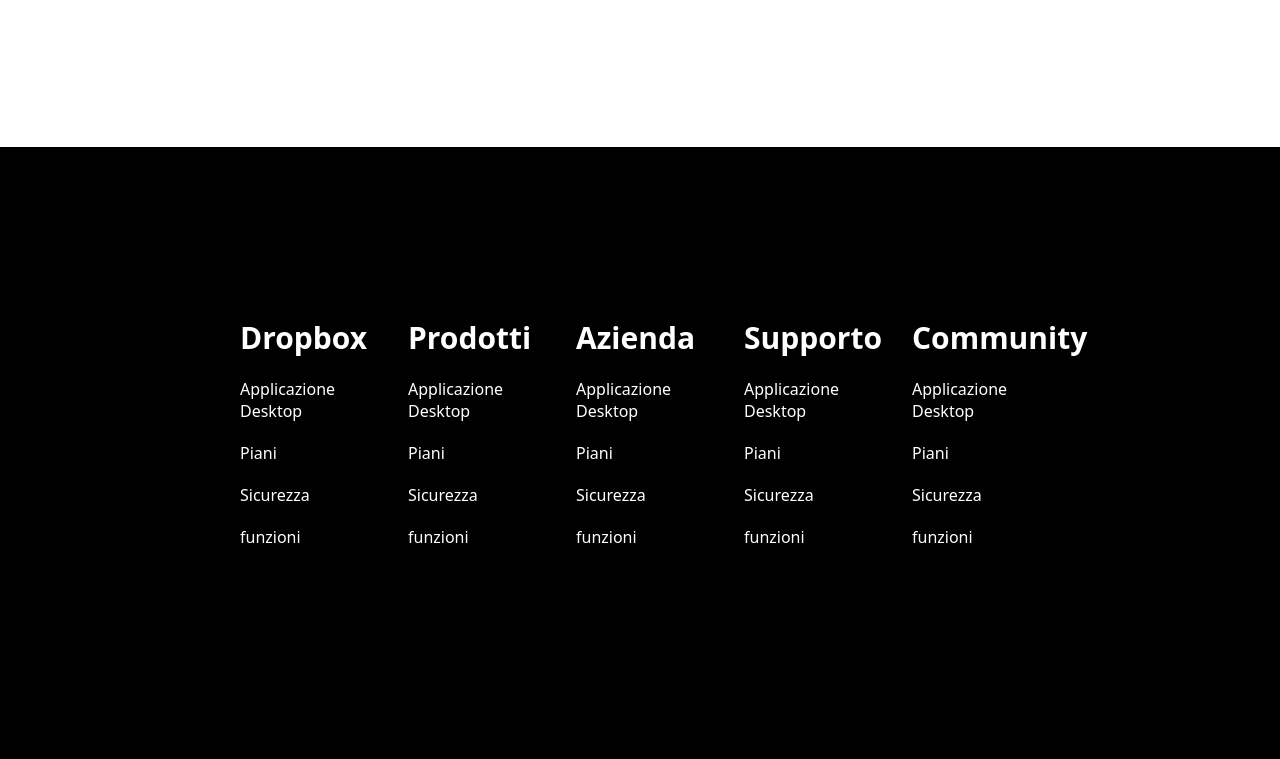
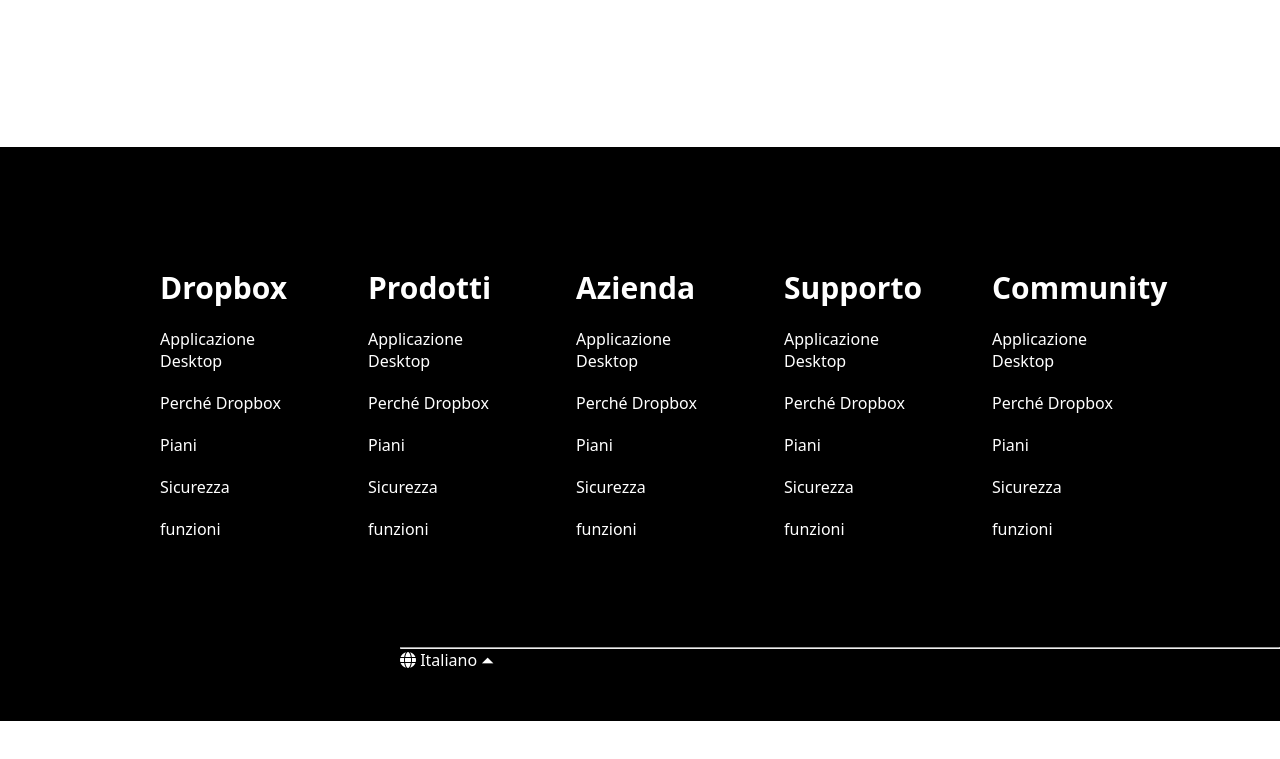
Before and after one commit to Luca-Belardinelli/htmlcss-dropbox, a plain HTML site: page index.html in a window 1280 px wide. Shown: the part 5401-6160 px from the top of the page. After the commit the page ends 6122 px from the top, so only its background shows below. Drawn offline with Linux system fonts and the light colour scheme.

Commit message:
[footer]

```diff
--- a/index.html
+++ b/index.html
@@ -375,6 +375,7 @@
             <ul>
                 <li>Dropbox</li>
                 <li>Applicazione Desktop</li>
+                <li>Perché Dropbox</li>
                 <li>Piani</li>
                 <li>Sicurezza</li>
                 <li>funzioni</li>
@@ -384,6 +385,7 @@
             <ul>
                 <li>Prodotti</li>
                 <li>Applicazione Desktop</li>
+                <li>Perché Dropbox</li>
                 <li>Piani</li>
                 <li>Sicurezza</li>
                 <li>funzioni</li>
@@ -393,6 +395,7 @@
             <ul>
                 <li>Azienda</li>
                 <li>Applicazione Desktop</li>
+                <li>Perché Dropbox</li>
                 <li>Piani</li>
                 <li>Sicurezza</li>
                 <li>funzioni</li>
@@ -402,6 +405,7 @@
             <ul>
                 <li>Supporto</li>
                 <li>Applicazione Desktop</li>
+                <li>Perché Dropbox</li>
                 <li>Piani</li>
                 <li>Sicurezza</li>
                 <li>funzioni</li>
@@ -411,6 +415,7 @@
             <ul>
                 <li>Community</li>
                 <li>Applicazione Desktop</li>
+                <li>Perché Dropbox</li>
                 <li>Piani</li>
                 <li>Sicurezza</li>
                 <li>funzioni</li>
--- a/repo/css/style.css
+++ b/repo/css/style.css
@@ -339,15 +339,14 @@ footer{
 
 
 .listafinale{
-    height: 600px;
+    height: 300px;
     width: 100%;
     display: flex;
     justify-content: center;
-    align-items: center;
     flex-direction: row;
-    gap: 40px;
-    padding-top: 50px;
-    padding-bottom: 100px;
+    gap: 80px;
+    padding-top: 100px;
+
 }
 
 
```
